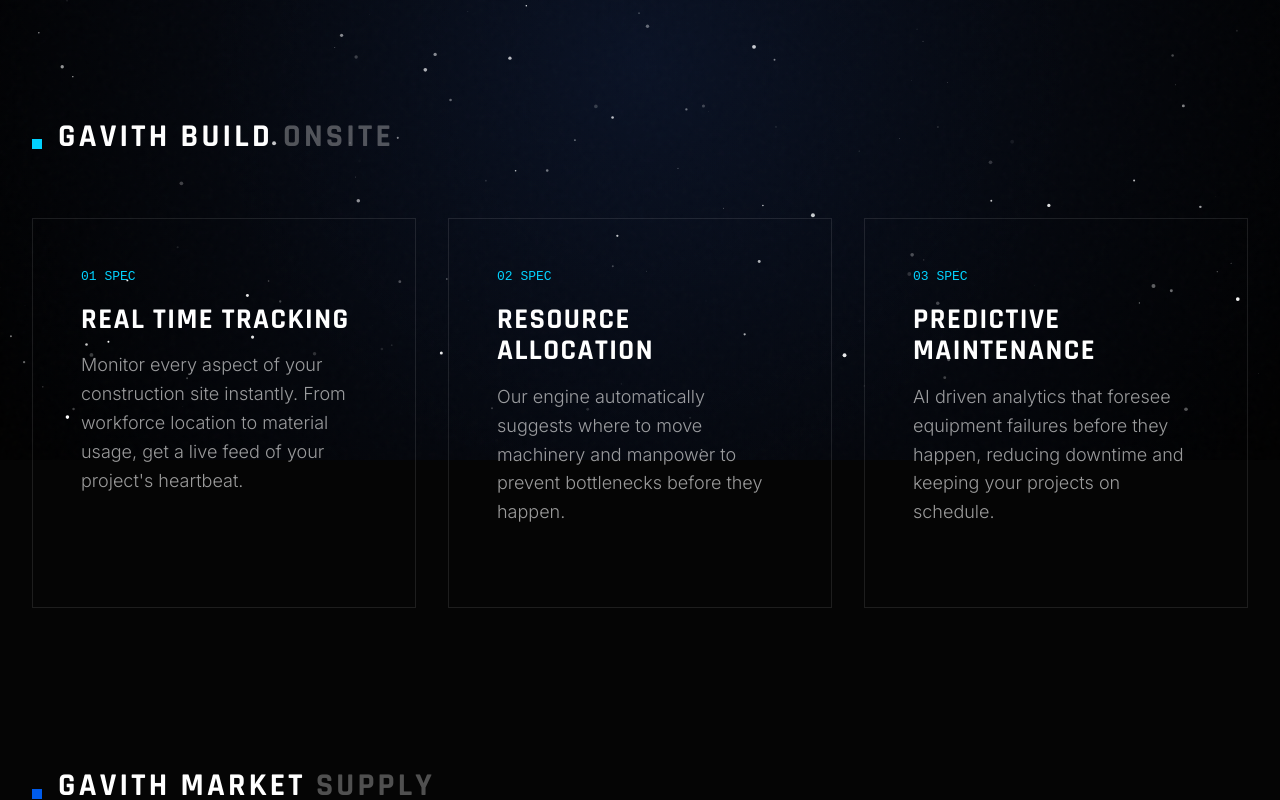
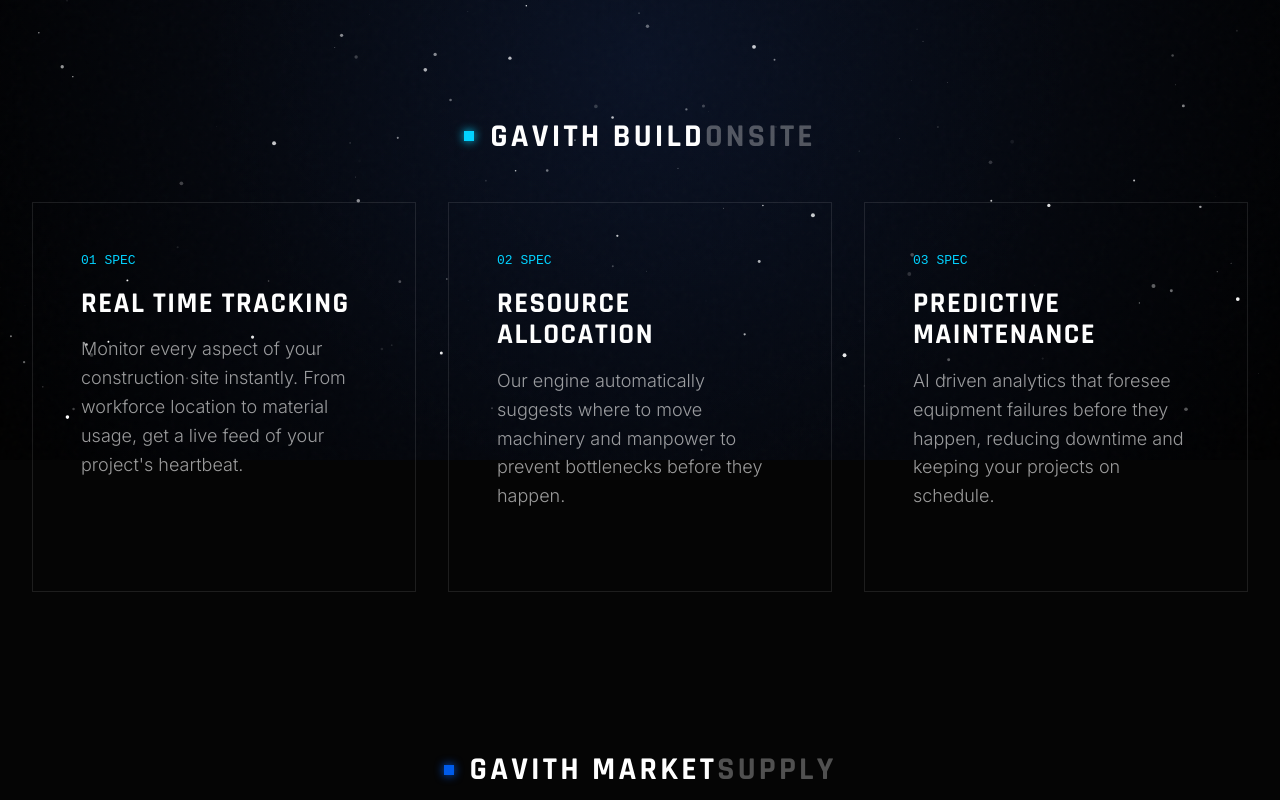
Before and after one commit to Shresht811/GAVITH, a React (Vite) app: page /features in a window 1280 px wide. Shown: the part 340-1140 px from the top of the page. Built offline with nearby package versions, Linux system fonts and the light colour scheme.

Commit message:
Round 4 refinements: Precise Hero shift, Features centering, and Vision glitch sync

```diff
--- a/src/components/Hero.jsx
+++ b/src/components/Hero.jsx
@@ -42,7 +42,7 @@
                     <img src="/logo_transparent.png" alt="G" style={{
                         height: '1.2em',
                         verticalAlign: 'middle',
-                        marginRight: '-0.25em', // Shifted slightly more left
+                        marginRight: '-0.45em', // Shifted even more left as per user request
                         filter: 'drop-shadow(0 0 40px rgba(0, 91, 234, 0.4))',
                         display: 'inline-block'
                     }} />
--- a/src/components/Vision.jsx
+++ b/src/components/Vision.jsx
@@ -71,8 +71,8 @@
                     The future of enterprise is
                 </h2>
 
-                <h1 className="glitch-text" style={{
-                    fontSize: 'clamp(2rem, 10vw, 5rem)', // Adjusted for mobile one-line
+                <h1 className="glitch-text" data-text="redefine everything" style={{
+                    fontSize: 'clamp(2rem, 10vw, 5rem)',
                     fontWeight: '800',
                     lineHeight: '1.2',
                     marginBottom: '1rem',
@@ -81,7 +81,9 @@
                     WebkitBackgroundClip: 'text',
                     WebkitTextFillColor: 'transparent',
                     filter: 'drop-shadow(0 0 30px rgba(0, 210, 255, 0.4))',
-                    whiteSpace: 'nowrap' // Ensure one line
+                    whiteSpace: 'nowrap',
+                    textAlign: 'center',
+                    margin: '0 auto'
                 }}>
                     redefine everything
                 </h1>
--- a/src/pages/Features.jsx
+++ b/src/pages/Features.jsx
@@ -9,10 +9,21 @@
                 <ScrollReveal>
                     <div style={{ marginBottom: '8rem', borderBottom: '1px solid rgba(0, 210, 255, 0.3)', paddingBottom: '2rem', display: 'flex', justifyContent: 'space-between', alignItems: 'flex-end', flexWrap: 'wrap', gap: '2rem' }}>
                         <div>
-                            <h1 style={{ fontSize: 'clamp(3rem, 6vw, 6rem)', fontWeight: '800', letterSpacing: '-0.02em', lineHeight: 0.9 }}>
+                            <h1 style={{
+                                fontSize: 'clamp(3rem, 6vw, 6rem)',
+                                fontWeight: '800',
+                                letterSpacing: '-0.02em',
+                                lineHeight: 0.9,
+                                textAlign: window.innerWidth < 768 ? 'center' : 'left'
+                            }}>
                                 SYSTEM CORE<span style={{ color: '#00d2ff' }}> </span>
                             </h1>
-                            <p style={{ fontFamily: 'monospace', color: '#00d2ff', marginTop: '1rem' }}>
+                            <p style={{
+                                fontFamily: 'monospace',
+                                color: '#00d2ff',
+                                marginTop: '1rem',
+                                textAlign: window.innerWidth < 768 ? 'center' : 'left'
+                            }}>
                                 ARCHITECTURE BREAKDOWN
                             </p>
                         </div>
@@ -26,13 +37,30 @@
                 {/* GAVITH BUILD - CONSTRUCTION */}
                 <div style={{ marginBottom: '10rem' }}>
                     <ScrollReveal>
-                        <div style={{ display: 'flex', alignItems: 'center', marginBottom: '3rem' }}>
-                            <div style={{ width: '10px', height: '10px', background: '#00d2ff', marginRight: '1rem' }}></div>
-                            <h2 style={{ fontSize: '2rem', letterSpacing: '0.1em' }}>GAVITH BUILD <span style={{ color: 'rgba(255,255,255,0.3)' }}> ONSITE</span></h2>
+                        <div style={{
+                            display: 'flex',
+                            alignItems: 'center',
+                            marginBottom: '3rem',
+                            justifyContent: 'center',
+                            flexWrap: 'wrap',
+                            gap: '1rem'
+                        }}>
+                            <div style={{ width: '10px', height: '10px', background: '#00d2ff', boxShadow: '0 0 10px #00d2ff' }}></div>
+                            <h2 className="mobile-only" style={{ fontSize: '2rem', letterSpacing: '0.1em', margin: 0, textAlign: 'center' }}>
+                                GAVITH BUILD <span style={{ color: 'rgba(255,255,255,0.3)' }}> ONSITE</span>
+                            </h2>
+                            <h2 className="desktop-only" style={{ fontSize: '2rem', letterSpacing: '0.1em', margin: 0 }}>
+                                GAVITH BUILD <span style={{ color: 'rgba(255,255,255,0.3)' }}> ONSITE</span>
+                            </h2>
                         </div>
                     </ScrollReveal>
 
-                    <div style={{ display: 'grid', gridTemplateColumns: 'repeat(auto-fit, minmax(350px, 1fr))', gap: '2rem' }}>
+                    <div style={{
+                        display: 'grid',
+                        gridTemplateColumns: 'repeat(auto-fit, minmax(min(100%, 350px), 1fr))',
+                        gap: '2rem',
+                        justifyContent: 'center'
+                    }}>
                         {[
                             { title: "Real Time Tracking", desc: "Monitor every aspect of your construction site instantly. From workforce location to material usage, get a live feed of your project's heartbeat." },
                             { title: "Resource Allocation", desc: "Our engine automatically suggests where to move machinery and manpower to prevent bottlenecks before they happen." },
@@ -68,9 +96,21 @@
                 {/* GAVITH MARKET - ERP */}
                 <div style={{ marginBottom: '5rem' }}>
                     <ScrollReveal>
-                        <div style={{ display: 'flex', alignItems: 'center', marginBottom: '3rem' }}>
-                            <div style={{ width: '10px', height: '10px', background: '#005bea', marginRight: '1rem' }}></div>
-                            <h2 style={{ fontSize: '2rem', letterSpacing: '0.1em' }}>GAVITH MARKET <span style={{ color: 'rgba(255,255,255,0.3)' }}> SUPPLY</span></h2>
+                        <div style={{
+                            display: 'flex',
+                            alignItems: 'center',
+                            marginBottom: '3rem',
+                            justifyContent: 'center',
+                            flexWrap: 'wrap',
+                            gap: '1rem'
+                        }}>
+                            <div style={{ width: '10px', height: '10px', background: '#005bea', boxShadow: '0 0 10px #005bea' }}></div>
+                            <h2 className="mobile-only" style={{ fontSize: '2rem', letterSpacing: '0.1em', margin: 0, textAlign: 'center' }}>
+                                GAVITH MARKET <span style={{ color: 'rgba(255,255,255,0.3)' }}> SUPPLY</span>
+                            </h2>
+                            <h2 className="desktop-only" style={{ fontSize: '2rem', letterSpacing: '0.1em', margin: 0 }}>
+                                GAVITH MARKET <span style={{ color: 'rgba(255,255,255,0.3)' }}> SUPPLY</span>
+                            </h2>
                         </div>
                     </ScrollReveal>
 
--- a/src/styles/global.css
+++ b/src/styles/global.css
@@ -108,7 +108,7 @@
 
 .glitch-text::before,
 .glitch-text::after {
-    content: "redefine everything";
+    content: attr(data-text);
     position: absolute;
     top: 0;
     left: 0;
@@ -116,8 +116,14 @@
     height: 100%;
     white-space: nowrap;
     background: transparent;
-    /* Changed from #050505 to avoid masking issues on mobile */
     pointer-events: none;
+}
+
+/* Feature Header Centering */
+@media (max-width: 768px) {
+    .mobile-text-center {
+        text-align: center !important;
+    }
 }
 
 .glitch-text::before {
```
